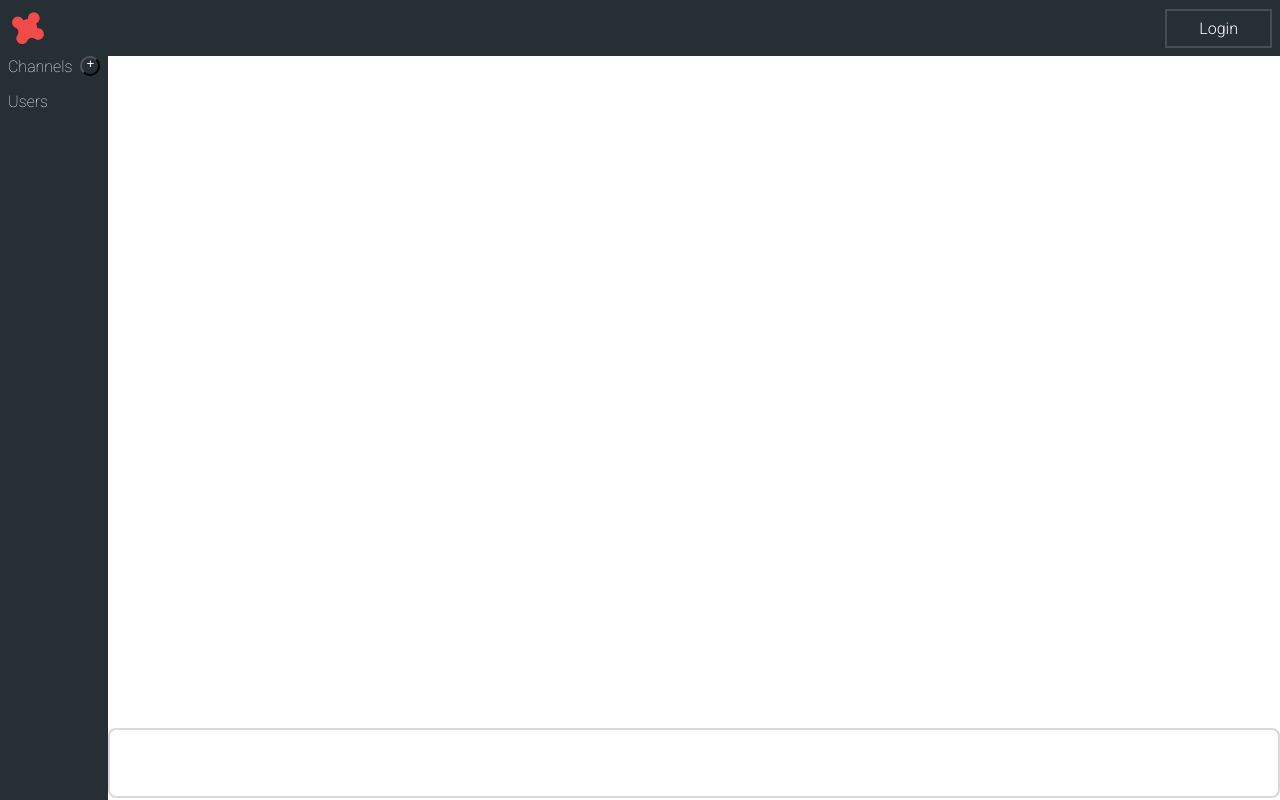
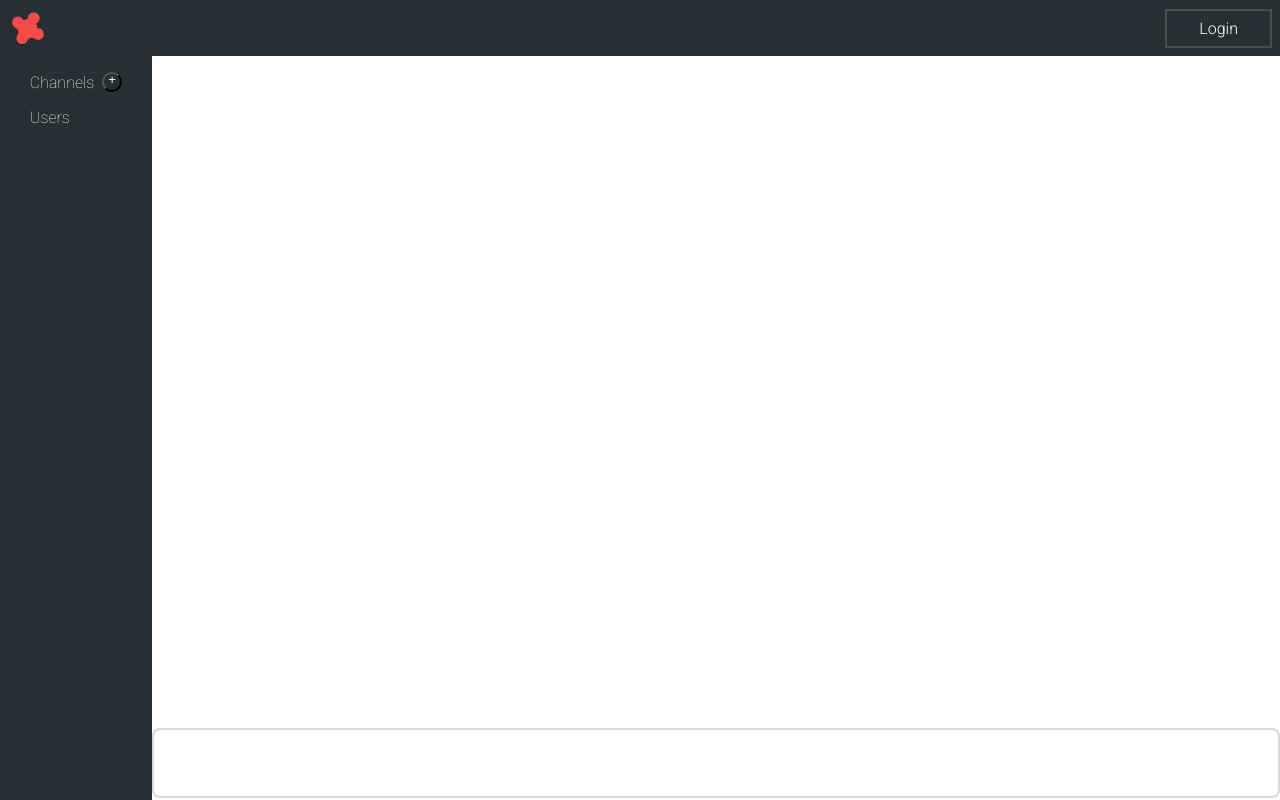
Before and after one commit to TIQQE/twiqqs-app, a website with bundled scripts: page src/index.html in a window 1280 px wide. Built offline with nearby package versions, Linux system fonts and the light colour scheme.

Commit message:
width and padding of side nav

```diff
--- a/src/styles/main.css
+++ b/src/styles/main.css
@@ -48,6 +48,7 @@ body {
   flex-direction: column;
   align-items: center;
   display: flex;
+  padding-top: 16px;
 }
 
 #content {
@@ -107,10 +108,16 @@ tq-message-list {
   margin-bottom: 16px;
 }
 
+@media only screen and (min-width: 601px) {
+  #side {
+    width: 152px;
+  }
+}
+
 /* Small screens */
 @media only screen and (max-width: 600px) {
   #side {
-    width: 1px; /* needed for iphone otherwise strange ui bug */
+    width: 0.1px; /* needed for iphone otherwise strange ui bug */
     transition: .3s width cubic-bezier(0.075, 0.82, 0.165, 1);
   }
   .menu-toggle {
```
